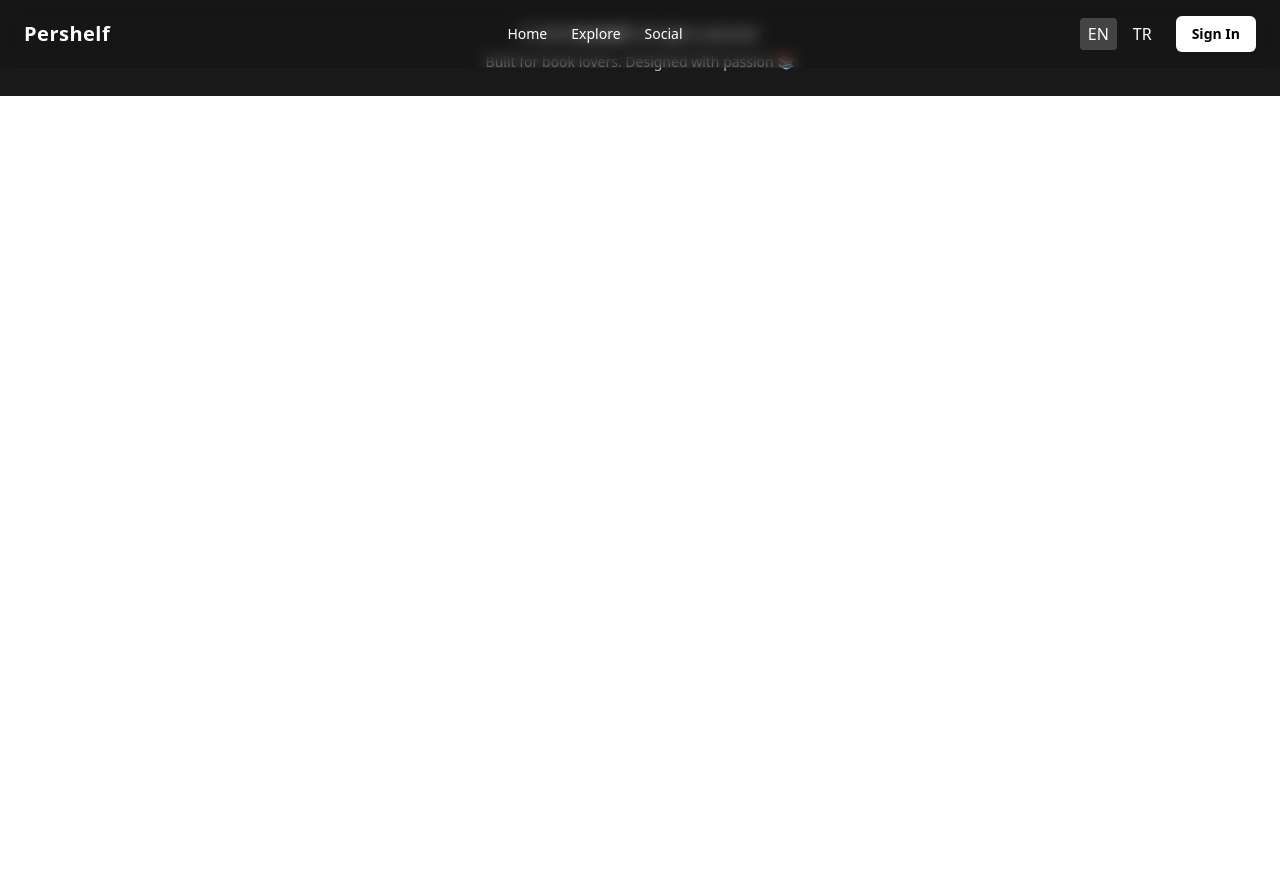
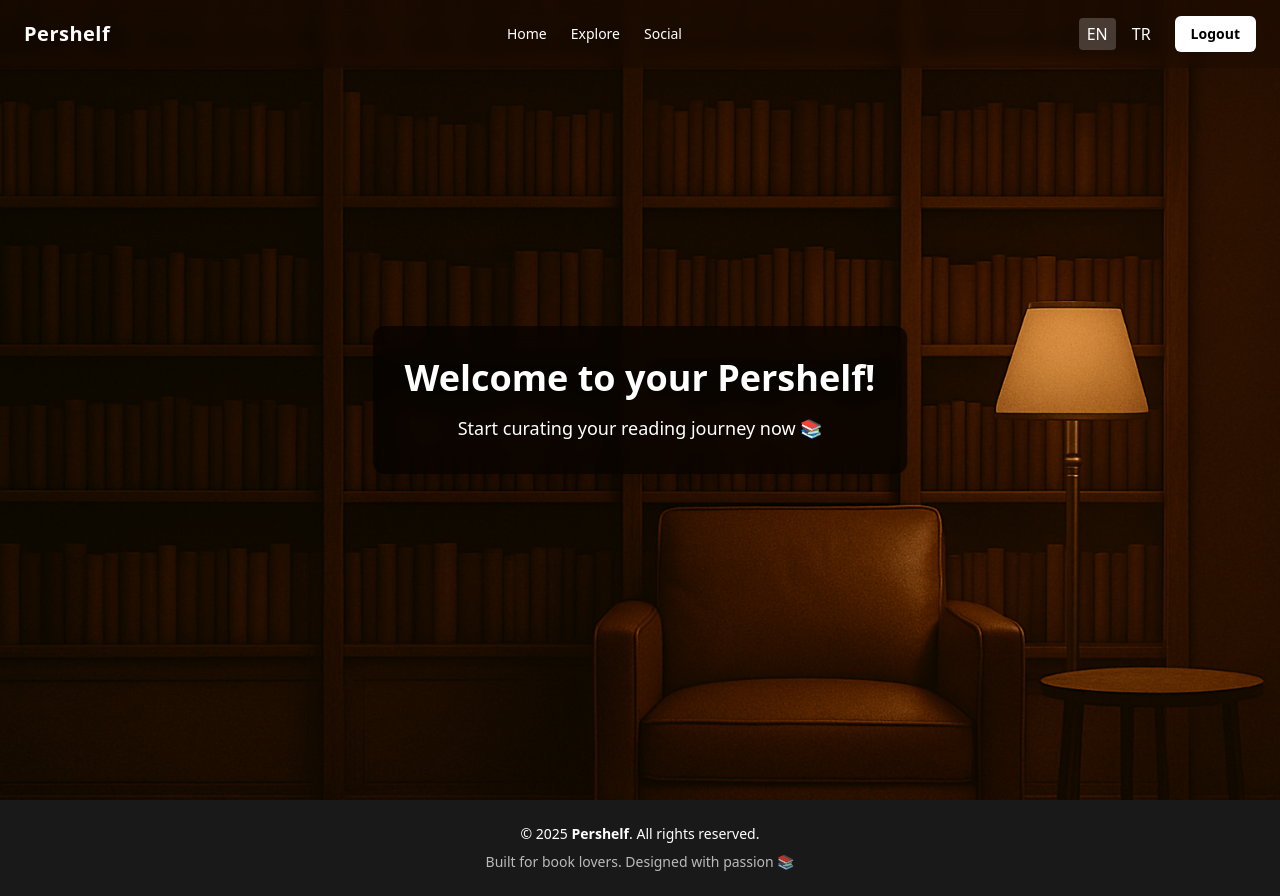
Before and after one commit to pershelf-devs/pershelf-frontend, a React (Vite) app: page /dashboard in a window 1280 px wide. Before the commit the page ends 800 px from the top, so only its background shows below. Built offline with nearby package versions, Linux system fonts and the light colour scheme; sample sign-in values are in the browser's storage.

Commit message:
auth: giriş yapmış kullanıcıya özel dashboard yönlendirmesi eklendi. #6

```diff
--- a/src/App.jsx
+++ b/src/App.jsx
@@ -6,6 +6,9 @@ import Register from "./pages/auth/Register";
 import Header from "./components/Header"; // 👈 ekledik
 import Footer from "./components/Footer";
 import Explore from "./pages/explore/Explore";
+import Dashboard from "./pages/dashboard/Dashboard";
+import PrivateRoute from "./components/PrivateRoute";
+
 function App() {
   return (
     <Router>
@@ -15,6 +18,7 @@ function App() {
         <Route path="/explore" element={<Explore />} />
         <Route path="/login" element={<Login />} />
         <Route path="/register" element={<Register />} />
+        <Route path="/dashboard" element={<PrivateRoute><Dashboard /></PrivateRoute>}/>
       </Routes>
       <Footer />
     </Router>
--- a/src/components/Header.jsx
+++ b/src/components/Header.jsx
@@ -1,34 +1,56 @@
-import React from "react";
-import { Link } from "react-router-dom";
+import React, { useEffect, useState } from "react";
+import { Link, useNavigate } from "react-router-dom";
 import { useTranslation } from "react-i18next";
 
 const Header = () => {
   const { t, i18n } = useTranslation();
+  const navigate = useNavigate();
+  const [isLoggedIn, setIsLoggedIn] = useState(false);
+
+  // Token kontrolü
+useEffect(() => {
+  const checkLogin = () => {
+    const token = localStorage.getItem("token");
+    setIsLoggedIn(!!token);
+  };
+
+  checkLogin(); // ilk kontrol
+
+  window.addEventListener("storage", checkLogin); // her değişiklikte tekrar kontrol et
+
+  return () => {
+    window.removeEventListener("storage", checkLogin);
+  };
+}, []);
 
   const handleChangeLanguage = (language) => {
     i18n.changeLanguage(language);
   };
+
+  const handleLogout = () => {
+    localStorage.removeItem("token");
+    setIsLoggedIn(false);
+    navigate("/");
+  };
+
   return (
     <header className="absolute top-0 left-0 w-full z-20 bg-black/10 backdrop-blur-sm">
       <div className="max-w-7xl mx-auto px-6 py-4 flex justify-between items-center text-white">
         {/* Logo */}
-        <Link to="/" className="text-xl font-bold tracking-wide hover:underline">
-          Pershelf
-        </Link>
+      <Link to={isLoggedIn ? "/dashboard" : "/"}className="text-xl font-bold tracking-wide hover:underline">
+        Pershelf
+      </Link>
 
         {/* Menü */}
         <nav className="hidden md:flex gap-6 text-sm font-medium">
-          <Link to="/" className="hover:underline">{t("home")}</Link>
+          <Link to={isLoggedIn ? "/dashboard" : "/"} className="hover:underline">{t("home")}</Link>
           <Link to="/explore" className="hover:underline">{t("explore")}</Link>
           <Link to="/community" className="hover:underline">{t("Social")}</Link>
         </nav>
 
-        {/* Sağ tarafta Sign In */}
+        {/* Sağ Menü */}
         <div className="flex items-center gap-4">
-          {/* Opsiyonel: Arama */}
-          {/* <input type="text" placeholder="Search..." className="px-3 py-1 rounded-full text-sm bg-white/10 placeholder-white/60 text-white focus:outline-none" /> */}
-
-          {/* Language */}
+          {/* Dil */}
           <div className="flex items-center gap-2">
             <button
               onClick={() => handleChangeLanguage("en")}
@@ -44,9 +66,22 @@ const Header = () => {
             </button>
           </div>
 
-          <Link to="/login" className="bg-white text-black px-4 py-2 rounded-md hover:bg-gray-200 text-sm font-semibold">
-            {t("signIn")}
-          </Link>
+          {/* Giriş Durumu */}
+          {isLoggedIn ? (
+            <button
+              onClick={handleLogout}
+              className="bg-white text-black px-4 py-2 rounded-md hover:bg-gray-200 text-sm font-semibold"
+            >
+              Logout
+            </button>
+          ) : (
+            <Link
+              to="/login"
+              className="bg-white text-black px-4 py-2 rounded-md hover:bg-gray-200 text-sm font-semibold"
+            >
+              {t("signIn")}
+            </Link>
+          )}
         </div>
       </div>
     </header>
--- /dev/null
+++ b/src/components/PrivateRoute.jsx
@@ -0,0 +1,8 @@
+import { Navigate } from "react-router-dom";
+
+const PrivateRoute = ({ children }) => {
+  const token = localStorage.getItem("token");
+  return token ? children : <Navigate to="/login" />;
+};
+
+export default PrivateRoute;
--- a/src/i18n.js
+++ b/src/i18n.js
@@ -1,26 +1,18 @@
 import i18n from 'i18next';
 import { initReactI18next } from 'react-i18next';
-
-// Çevirileri doğrudan import ediyoruz
-import enTranslation from '../public/locales/en/translation.json';
-import trTranslation from '../public/locales/tr/translation.json';
+import en from './locales/en/translation.json'; // ✅ artık src içinden import ediyoruz
+import tr from './locales/tr/translation.json'; // ✅ varsa Türkçe çeviri de ekle
 
 i18n
   .use(initReactI18next)
   .init({
     resources: {
-      en: {
-        translation: enTranslation
-      },
-      tr: {
-        translation: trTranslation
-      }
+      en: { translation: en },
+      tr: { translation: tr },
     },
-    lng: localStorage.getItem('i18nextLng') || 'en',
+    lng: 'en', // varsayılan dil
     fallbackLng: 'en',
-    interpolation: {
-      escapeValue: false
-    }
+    interpolation: { escapeValue: false },
   });
 
 export default i18n;
--- a/src/pages/auth/Login.jsx
+++ b/src/pages/auth/Login.jsx
@@ -17,14 +17,16 @@ const Login = () => {
 
     try {
       const response = await axios.post("/api/auth/login", userInfo);
+        console.log("🧾 response.data:", response.data);
 
       if (response?.data?.code === "3") {
         const userName = response?.data?.values?.[0];
         alert(`Username not found: ${userName}`);
       } else if (response?.data?.status?.code === "0") {
-        const token = response?.data?.token;
+        const token = response?.data?.data?.token;
         if (token) {
           localStorage.setItem("token", token);
+          window.dispatchEvent(new Event("storage")); // 👈 tetikleyici
           alert("Login successful");
           navigate("/dashboard"); // Giriş sonrası yönlendirme
         } else {
--- /dev/null
+++ b/src/pages/dashboard/Dashboard.jsx
@@ -0,0 +1,17 @@
+import React from "react";
+
+const Dashboard = () => {
+  return (
+    <div
+      className="min-h-screen bg-cover bg-center flex flex-col items-center justify-center text-white"
+      style={{ backgroundImage: "url('/images/dashboard.png')" }}
+    >
+      <div className="bg-black/60 p-8 rounded-xl shadow-xl text-center backdrop-blur-md max-w-xl">
+        <h1 className="text-4xl font-bold mb-4">Welcome to your Pershelf!</h1>
+        <p className="text-lg">Start curating your reading journey now 📚</p>
+      </div>
+    </div>
+  );
+};
+
+export default Dashboard;
```
Also changed, not shown: public/images/dashboard.png (added), src/locales/en/translation.json (renamed from public/locales/en/translation.json), src/locales/tr/translation.json (renamed from public/locales/tr/translation.json).
